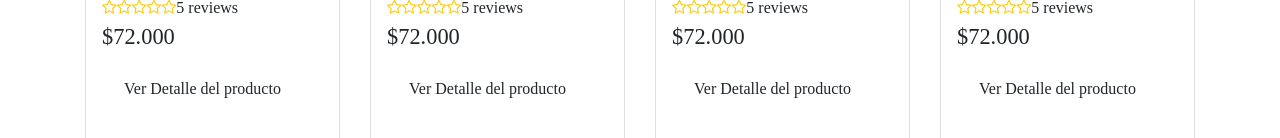
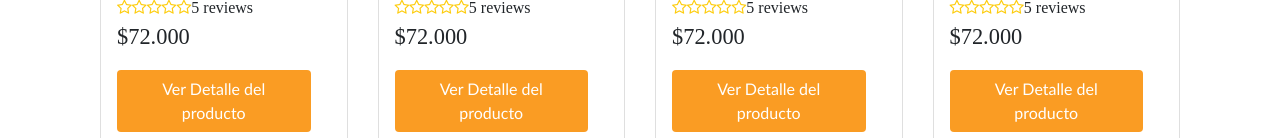
Before and after one commit to amayabdaniel/ecommerce_projectv1, a React (Create React App) app in the folder front/: page / in a window 1280 px wide. Shown: the part 662-800 px from the top of the page. Built offline with nearby package versions, Linux system fonts and the light colour scheme; a web font is replaced by a local one.

Commit message:
[ADD] home v4

```diff
--- a/front/src/App.js
+++ b/front/src/App.js
@@ -3,14 +3,21 @@ import React from 'react';
 import Header from './components/layouts/Header';
 import Home from './components/Home';
 import Footer from './components/layouts/Footer';
+import { BrowserRouter as Router, Route, Routes } from 'react-router-dom';
 
 function App() {
   return (
-    <div className="App">
-      <Header />
-      <Home />
-      <Footer />
-    </div>
+    <Router>
+      <div className="App">
+        <Header />
+        <div className="container container-fluid">
+          <Routes>
+            <Route path="/" element={<Home />} />
+          </Routes>
+        </div>
+        <Footer />
+      </div>
+    </Router>
   );
 }
 
--- a/front/src/components/Home.jsx
+++ b/front/src/components/Home.jsx
@@ -21,7 +21,7 @@ export const Home = () => {
                                     </div>
                                     <span id="puntaje_producto">5 reviews</span>
                                 </div>
-                                <p className='card-text'>$72.000</p><a href="http://localhost:3000" id='ver_producto' className='btn btn-block'>Ver Detalle del producto</a>
+                                <p className='card-text'>$72.000</p><a href="http://localhost:3000" id='view_btn' className='btn btn-block'>Ver Detalle del producto</a>
                             </div>
                         </div>
                     </div>
@@ -39,7 +39,7 @@ export const Home = () => {
                                     </div>
                                     <span id="puntaje_producto">5 reviews</span>
                                 </div>
-                                <p className='card-text'>$72.000</p><a href="http://localhost:3000" id='ver_producto' className='btn btn-block'>Ver Detalle del producto</a>
+                                <p className='card-text'>$72.000</p><a href="http://localhost:3000" id='view_btn' className='btn btn-block'>Ver Detalle del producto</a>
                             </div>
                         </div>
                     </div>
@@ -57,7 +57,7 @@ export const Home = () => {
                                     </div>
                                     <span id="puntaje_producto">5 reviews</span>
                                 </div>
-                                <p className='card-text'>$72.000</p><a href="http://localhost:3000" id='ver_producto' className='btn btn-block'>Ver Detalle del producto</a>
+                                <p className='card-text'>$72.000</p><a href="http://localhost:3000" id='view_btn' className='btn btn-block'>Ver Detalle del producto</a>
                             </div>
                         </div>
                     </div>
@@ -75,7 +75,7 @@ export const Home = () => {
                                     </div>
                                     <span id="puntaje_producto">5 reviews</span>
                                 </div>
-                                <p className='card-text'>$72.000</p><a href="http://localhost:3000" id='ver_producto' className='btn btn-block'>Ver Detalle del producto</a>
+                                <p className='card-text'>$72.000</p><a href="http://localhost:3000" id='view_btn' className='btn btn-block'>Ver Detalle del producto</a>
                             </div>
                         </div>
                     </div>
```
